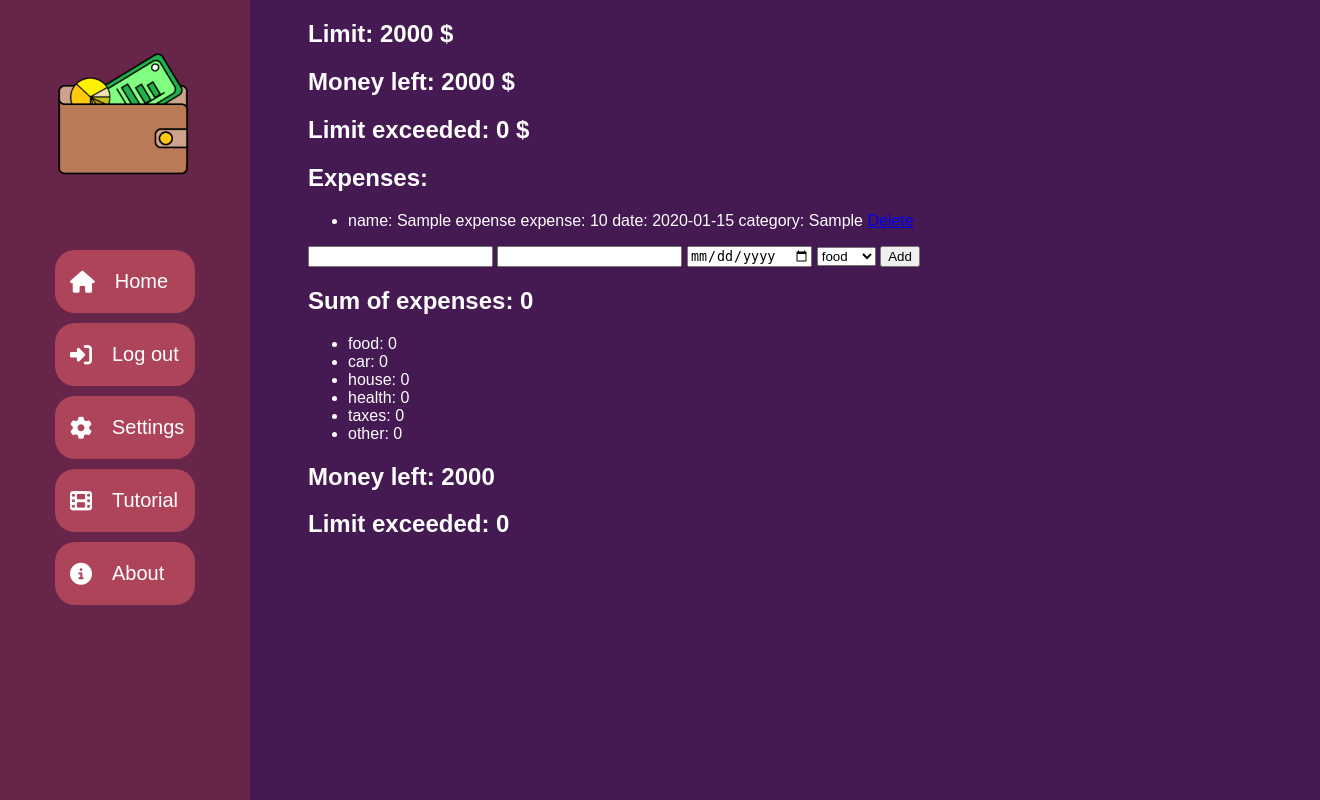
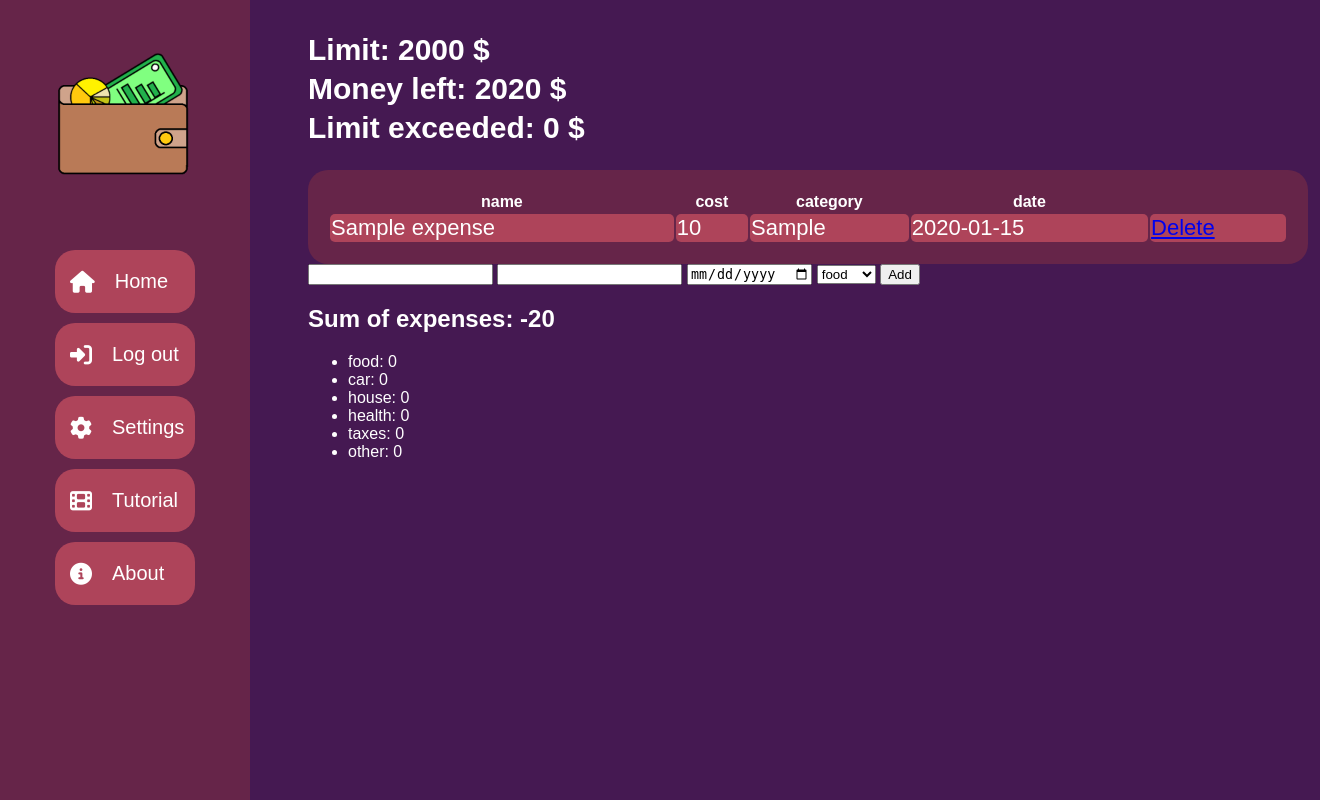
Before and after one commit to Arwers/finance-tracker, a Flask app: page / in a window 1320 px wide. Run offline with Flask 3, Linux system fonts and the light colour scheme; tables that the repository leaves empty hold one stand-in row (values such as "Sample post"); parts of the project's set-up code (start-up, migrations or seed data) failed here and were passed over; some libraries are stand-ins or nearby versions.

Commit message:
feat: add table and style

```diff
--- a/flaskr/homepage/static/css/style.css
+++ b/flaskr/homepage/static/css/style.css
@@ -31,7 +31,6 @@ html {
 
 .nav-links a {
     color: #ffffff;
-    text-align: left;
     text-decoration: none;
     display: flex;
     align-items: center;
@@ -52,3 +51,37 @@ html {
 .main {
     margin-left: 300px;
 }
+
+.total-money-related-stats {
+    font-size: 30px;
+    font-weight: bold;
+    padding: 20px 0;
+}
+
+.total-money-related-stats p {
+    padding-left: 0;
+    margin: 5px 0;
+}
+
+.main-table {
+    width: 1000px;
+    background: #662549;
+    border-radius: 20px;
+    padding: 20px;
+}
+
+.main-table th {
+    margin: auto;
+    align-items: center;
+}
+
+.main-table-record {
+    background: #AE445A;
+
+}
+
+.main-table-record td {
+    border-radius: 5px;
+    font-size: 22px;
+    margin: 20px;
+}
--- a/flaskr/homepage/templates/index.html
+++ b/flaskr/homepage/templates/index.html
@@ -57,22 +57,53 @@
     </header>
 
     <main class="main">
-      <!-- total money related stats-->
-      <h2>Limit: {{limit}} $</h2>
-      <h2>Money left: {{ money_left(limit, all_costs["total"]) }} $</h2>
-      <h2>Limit exceeded: {{ money_exceed(limit, all_costs["total"]) }} $</h2>
+      <!-- total money related stats -->
+      <section class="total-money-related-stats">
+        <p id="limit">
+          Limit: {{limit}} $
+        </p>
+        <p id="money-left">
+          Money left: {{ money_left(limit, all_costs["total"]) }} $
+        </p>
+        <p id="limit-exceeded">
+          Limit exceeded: {{ money_exceed(limit, all_costs["total"]) }} $
+        </p>
+      </section>
 
-        <h2>Expenses:</h2>
-      <ul>
+      <!-- expenses table -->
+      <table class="main-table">
+        <tr class="main-table-header">
+          <th>name</th>
+          <th>cost</th>
+          <th>category</th>
+          <th>date</th>
+        </tr>
+
         {% for expense in expenses %}
-        <li>
-          name: {{ expense["name"] }} expense: {{ expense["cost"] }} date: {{
-          expense["date"] }} category: {{ expense["category"] }}
-          <a href="{{url_for('homepage.delete', id = expense['id'])}}">Delete</a>
-        </li>
+        <tr class="main-table-record">
+          <td id="name">
+            {{ expense["name"] }}
+          </td>
+          <td id="cost">
+            {{ expense["cost"] }}
+          </td>
+          <td id="category">
+            {{ expense["category"] }}
+          </td>
+          <td id="date">
+            {{ expense["date"] }}
+          </td>
+          <td>
+            <a href="{{url_for('homepage.delete', id = expense['id'])}}">
+              Delete
+            </a>
+          </td>
+        </tr>
         {% endfor %}
-      </ul>
+        <!-- fit in inputs-->
+      </table>
 
+      <!-- input for expenses table -->
       <form action="{{ url_for('homepage.add') }}" method="post">
         <input type="text" name="name" />
         <input type="number" name="cost" />
@@ -91,9 +122,6 @@
         <li>{{ key }}: {{ all_costs[key] }}</li>
         {% endfor %}
       </ul>
-
-      <h2>Money left: {{ money_left(limit, all_costs["total"]) }}</h2>
-      <h2>Limit exceeded: {{ money_exceed(limit, all_costs["total"]) }}</h2>
     </main>
 
     <footer id="footer">
```
